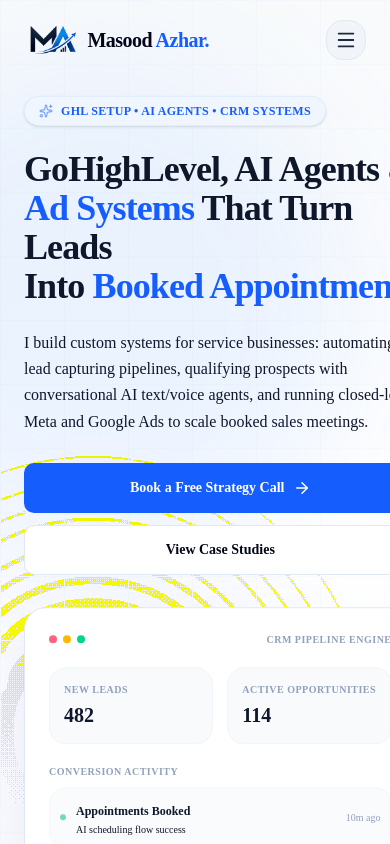
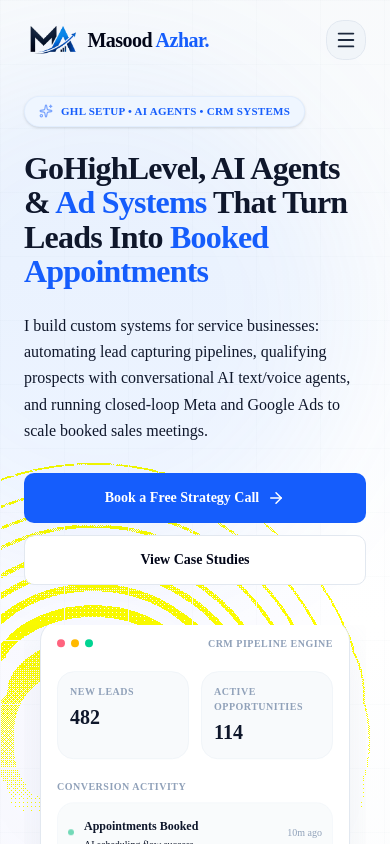
Before and after one commit to MUHAMMADMASOODAZHAR/masood-portfolio, a Next.js app: page / in a window 390 px wide. Shown: the top 844 px of the page. Built offline with nearby package versions, Linux system fonts and the light colour scheme.

Commit message:
Fix mobile horizontal overflow and hero layout

```diff
--- a/app/layout.tsx
+++ b/app/layout.tsx
@@ -35,6 +35,11 @@
     type: "website",
     locale: "en_US",
   },
+};
+
+export const viewport = {
+  width: "device-width",
+  initialScale: 1,
 };
 
 export default function RootLayout({
--- a/components/Hero.tsx
+++ b/components/Hero.tsx
@@ -72,28 +72,28 @@
             {/* Badge */}
             <motion.div
               variants={itemVariants}
-              className="inline-flex items-center gap-2 px-3.5 py-1.5 rounded-full bg-blue-50 dark:bg-blue-950/40 border border-blue-100/60 dark:border-blue-900/30 text-blue-600 dark:text-blue-400 text-xs font-bold tracking-wide uppercase shadow-sm"
+              className="inline-flex flex-wrap items-center gap-2 px-3.5 py-1.5 rounded-full bg-blue-50 dark:bg-blue-950/40 border border-blue-100/60 dark:border-blue-900/30 text-blue-600 dark:text-blue-400 text-[11px] sm:text-xs font-bold tracking-wide uppercase shadow-sm max-w-full"
             >
-              <Sparkles className="w-3.5 h-3.5 text-blue-600 dark:text-blue-400 animate-pulse" />
+              <Sparkles className="w-3.5 h-3.5 text-blue-600 dark:text-blue-400 animate-pulse shrink-0" />
               <span>GHL Setup • AI Agents • CRM Systems</span>
             </motion.div>
 
             {/* Headline */}
             <motion.h1
               variants={itemVariants}
-              className="text-[36px] md:text-[44px] lg:text-[48px] xl:text-[54px] font-bold text-slate-900 dark:text-white leading-[1.08] tracking-[-0.025em] max-w-[780px] xl:max-w-[840px]"
+              className="text-[clamp(32px,8vw,40px)] md:text-[44px] lg:text-[48px] xl:text-[54px] font-bold text-slate-900 dark:text-white leading-[1.08] tracking-[-0.025em] max-w-[780px] xl:max-w-[840px] w-full"
             >
               GoHighLevel, AI Agents &
               <br className="hidden xl:block" />{" "}
-              <span className="text-blue-600 dark:text-blue-400 whitespace-nowrap">Ad Systems</span> That Turn Leads
+              <span className="text-blue-600 dark:text-blue-400">Ad Systems</span> That Turn Leads
               <br className="hidden xl:block" />{" "}
-              Into&nbsp;<span className="text-blue-600 dark:text-blue-400 whitespace-nowrap">Booked Appointments</span>
+              Into&nbsp;<span className="text-blue-600 dark:text-blue-400">Booked Appointments</span>
             </motion.h1>
 
             {/* Supporting Paragraph */}
             <motion.p
               variants={itemVariants}
-              className="text-base lg:text-[17px] text-slate-650 dark:text-slate-350 max-w-[620px] leading-[1.65] font-normal"
+              className="text-base lg:text-[17px] text-slate-650 dark:text-slate-350 max-w-[620px] w-full leading-[1.65] font-normal"
             >
               I build custom systems for service businesses: automating lead capturing pipelines,
               qualifying prospects with conversational AI text/voice agents, and running closed-loop Meta
@@ -134,12 +134,12 @@
             initial={{ opacity: 0, scale: 0.96 }}
             animate={{ opacity: 1, scale: 1 }}
             transition={{ duration: 0.6, ease: "easeOut", delay: 0.2 }}
-            className="lg:col-span-5 relative w-full h-[320px] sm:h-[400px] lg:h-[450px] flex items-center justify-center lg:justify-end"
+            className="lg:col-span-5 relative w-full h-[320px] sm:h-[400px] lg:h-[450px] flex items-center justify-center lg:justify-end overflow-hidden px-4 sm:px-0"
           >
             <motion.div
               animate={{ y: [0, -5, 0] }}
               transition={{ duration: 6, repeat: Infinity, ease: "easeInOut" }}
-              className="w-full max-w-[400px] bg-white dark:bg-slate-900 border border-slate-200 dark:border-slate-800 rounded-2xl shadow-[0_15px_40px_rgba(148,163,184,0.12)] dark:shadow-[0_15px_40px_rgba(0,0,0,0.35)] p-6 relative z-10"
+              className="w-full max-w-[400px] bg-white dark:bg-slate-900 border border-slate-200 dark:border-slate-800 rounded-2xl shadow-[0_15px_40px_rgba(148,163,184,0.12)] dark:shadow-[0_15px_40px_rgba(0,0,0,0.35)] p-4 sm:p-6 relative z-10"
             >
               {/* OSX-style Top Bar controls */}
               <div className="flex gap-1.5 mb-5 items-center">
@@ -152,15 +152,15 @@
               </div>
 
               {/* Stats overview */}
-              <div className="grid grid-cols-2 gap-3.5 mb-5">
-                <div className="bg-slate-50 dark:bg-slate-850 p-3.5 rounded-xl border border-slate-100 dark:border-slate-800/80">
+              <div className="grid grid-cols-2 gap-3 sm:gap-3.5 mb-5">
+                <div className="bg-slate-50 dark:bg-slate-850 p-3 sm:p-3.5 rounded-xl border border-slate-100 dark:border-slate-800/80">
                   <div className="text-slate-400 text-[10px] uppercase font-extrabold tracking-wider">
                     New Leads
                   </div>
                   <div className="text-xl font-black text-slate-900 dark:text-white mt-1">482</div>
                 </div>
 
-                <div className="bg-slate-50 dark:bg-slate-850 p-3.5 rounded-xl border border-slate-100 dark:border-slate-800/80">
+                <div className="bg-slate-50 dark:bg-slate-850 p-3 sm:p-3.5 rounded-xl border border-slate-100 dark:border-slate-800/80">
                   <div className="text-slate-400 text-[10px] uppercase font-extrabold tracking-wider">
                     Active Opportunities
                   </div>
@@ -198,7 +198,7 @@
             <motion.div
               animate={{ y: [0, -8, 0] }}
               transition={{ duration: 4.5, repeat: Infinity, ease: "easeInOut", delay: 0.4 }}
-              className="hidden sm:flex absolute top-6 -left-6 md:-left-10 z-20 w-[190px] bg-white dark:bg-slate-900 border border-slate-200 dark:border-slate-800 p-4 rounded-xl shadow-lg flex-col gap-1.5"
+              className="hidden lg:flex absolute top-6 -left-6 md:-left-10 z-20 w-[190px] bg-white dark:bg-slate-900 border border-slate-200 dark:border-slate-800 p-4 rounded-xl shadow-lg flex-col gap-1.5"
             >
               <div className="flex items-center justify-between">
                 <span className="text-[9px] font-bold uppercase tracking-wider bg-blue-50 dark:bg-blue-950/50 text-blue-600 dark:text-blue-400 px-1.5 py-0.5 rounded-md border border-blue-100 dark:border-blue-900/30">
@@ -216,7 +216,7 @@
             <motion.div
               animate={{ y: [0, -6, 0] }}
               transition={{ duration: 3.8, repeat: Infinity, ease: "easeInOut", delay: 0.8 }}
-              className="hidden sm:flex absolute -bottom-6 -right-6 z-20 w-[180px] bg-white dark:bg-slate-900 border border-slate-200 dark:border-slate-800 p-4 rounded-xl shadow-lg items-center gap-2.5"
+              className="hidden lg:flex absolute -bottom-6 -right-6 z-20 w-[180px] bg-white dark:bg-slate-900 border border-slate-200 dark:border-slate-800 p-4 rounded-xl shadow-lg items-center gap-2.5"
             >
               <div className="w-8 h-8 rounded-lg bg-indigo-50 dark:bg-indigo-950/40 border border-indigo-100 dark:border-indigo-900/30 flex items-center justify-center text-indigo-600 dark:text-indigo-400 shrink-0">
                 <CalendarCheck2 className="w-4 h-4" />
```
